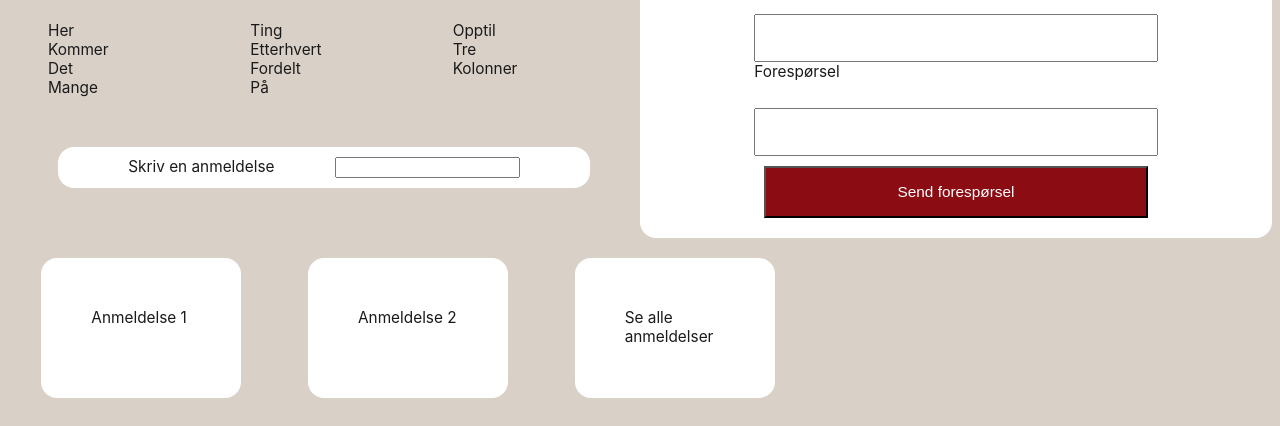
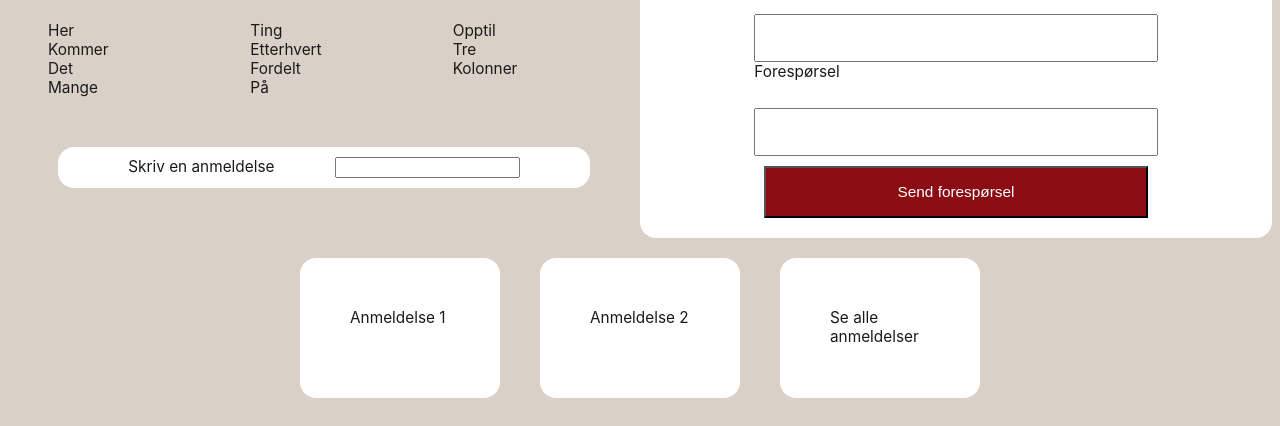
Before and after one commit to Sirinr/Stayproject, a website built with Vite: page stay-app/src/roomDetails/roomDetails.html in a window 1280 px wide. Shown: the part 648-1074 px from the top of the page. Built offline with nearby package versions, Linux system fonts and the light colour scheme.

Commit message:
update reviwes

```diff
--- a/stay-app/src/roomDetails/roomDetails.css
+++ b/stay-app/src/roomDetails/roomDetails.css
@@ -76,8 +76,8 @@ button {
 }
 .reviews {
   display: flex;
-  justify-content: space-around;
-  max-width: 800px;
+  justify-content: center;
+  flex-wrap: wrap;
 }
 .card {
   background-color: var(--background_cards);
@@ -86,4 +86,5 @@ button {
   margin-top: 20px;
   width: 100px;
   height: 40px;
+  margin: 20px;
 }
--- a/stay-app/src/roomDetails/roomDetails.html
+++ b/stay-app/src/roomDetails/roomDetails.html
@@ -104,7 +104,7 @@
 <div class="reviews">
    <div class="card">Anmeldelse 1</div>
    <div class="card">Anmeldelse 2</div>
-   <div class="card">Se alle anmeldelser</div>
+   <div class="card" id="seeAllReviews">Se alle anmeldelser</div>
 
 </div>
     </main>
--- a/stay-app/src/roomDetails/roomDetails.ts
+++ b/stay-app/src/roomDetails/roomDetails.ts
@@ -0,0 +1,5 @@
+const seeAllReviews = document.getElementById("seeAllReviews");
+
+seeAllReviews?.addEventListener("click", () => {
+  seeAllReviews.innerHTML = "Det funker👏🏼";
+});
```
